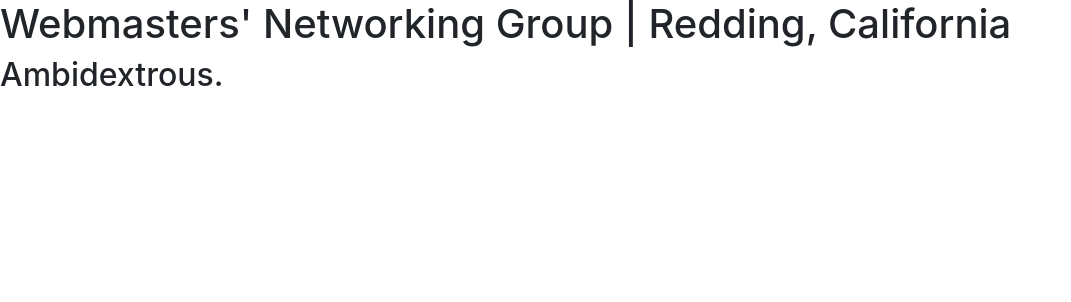
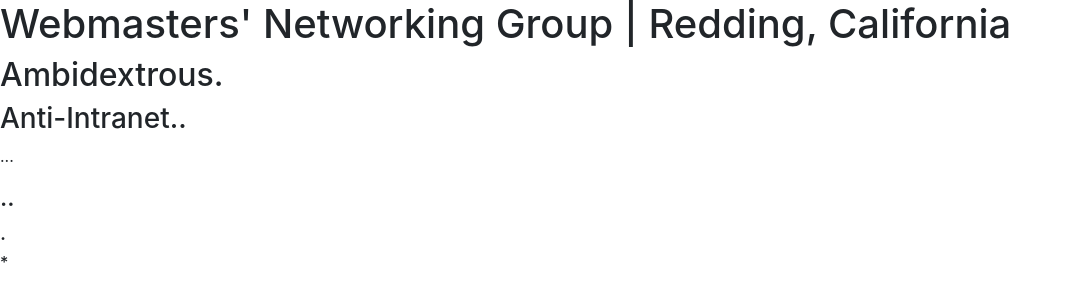
Before and after one commit to WebmastersLTD/webmastersltd.github.io, a plain HTML site: page index.html in a window 1280 px wide. Shown: the whole page, without its empty margins (0-1071 px from the left). Drawn offline with nearby package versions, Linux system fonts and the light colour scheme.

Commit message:
Update index.html

```diff
--- a/index.html
+++ b/index.html
@@ -13,6 +13,11 @@
   <body>
     <h1>Webmasters' Networking Group | Redding, California</h1>
     <h2>Ambidextrous.</h2>
+    <h3>Anti-Intranet..</h3>
+    <p>...</p>
+    <h4>..</h4>
+    <h5>.</h5>
+    <h6>*</h6>
 
     <!-- Optional JavaScript -->
     <!-- jQuery first, then Popper.js, then Bootstrap JS -->
```
